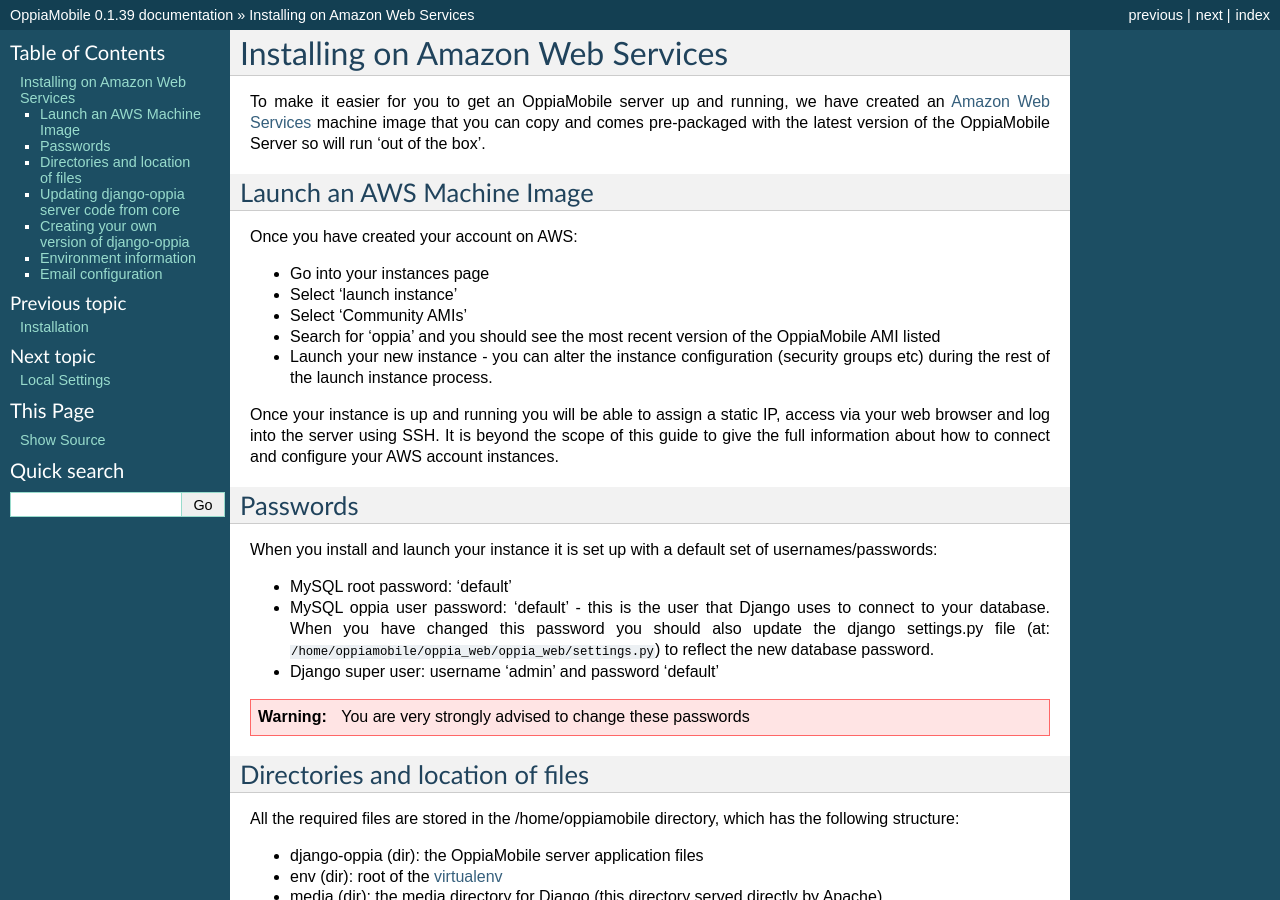
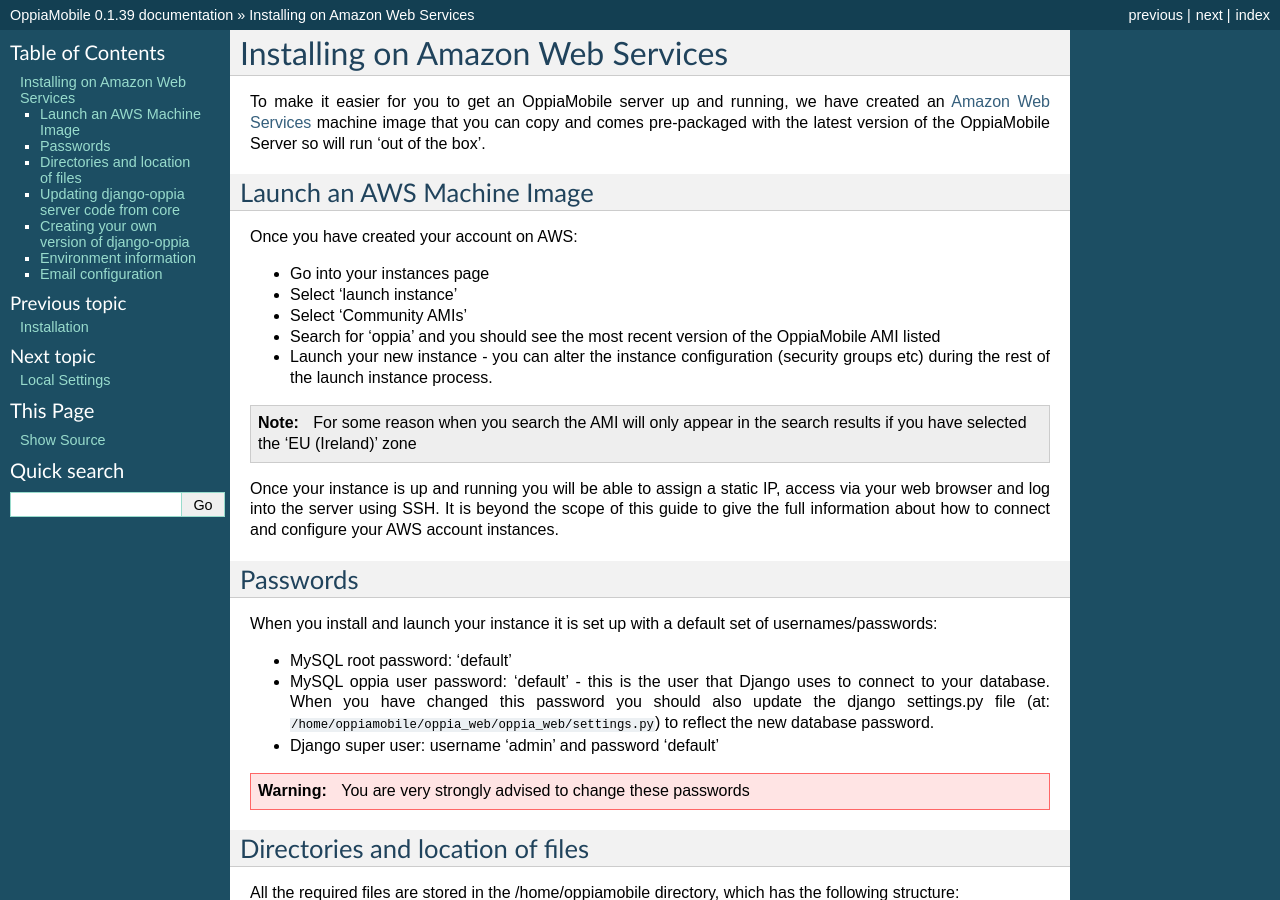
Before and after one commit to DigitalCampus/django-oppia, a Sphinx documentation site: the page built from docs/aws.rst, in a window 1280 px wide and 900 px high. Built offline with Sphinx 7.4.7, drawn with Linux system fonts in a browser that asks for light colours; the version number is read from the project's files by our own code.

Commit message:
update docs

```diff
--- a/docs/aws.rst
+++ b/docs/aws.rst
@@ -18,6 +18,9 @@
   OppiaMobile AMI listed
 * Launch your new instance - you can alter the instance configuration (security
   groups etc) during the rest of the launch instance process.
+
+.. note::
+	For some reason when you search the AMI will only appear in the search results if you have selected the 'EU (Ireland)' zone
 
 Once your instance is up and running you will be able to assign a static IP,
 access via your web browser and log into the server using SSH. It is beyond the
```
